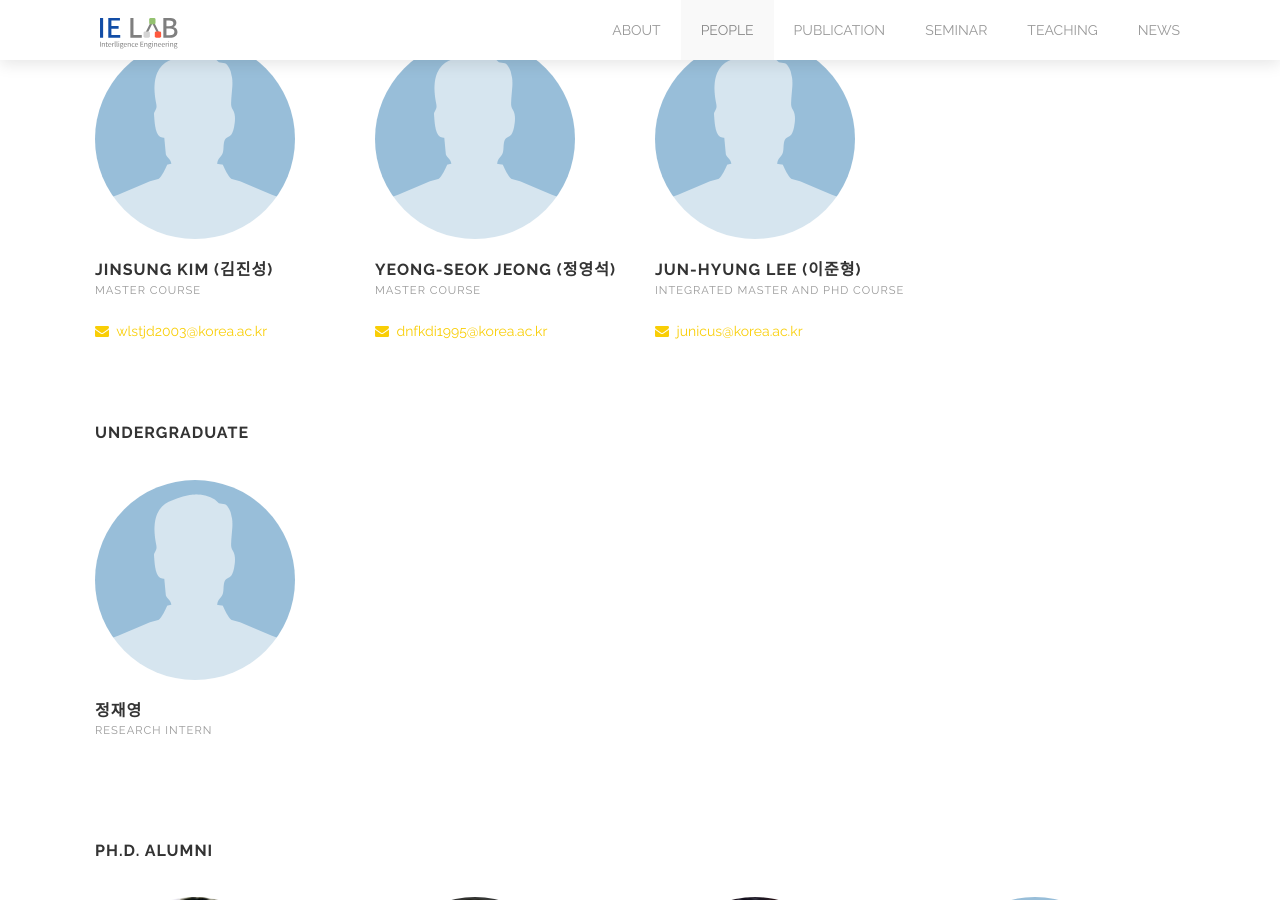
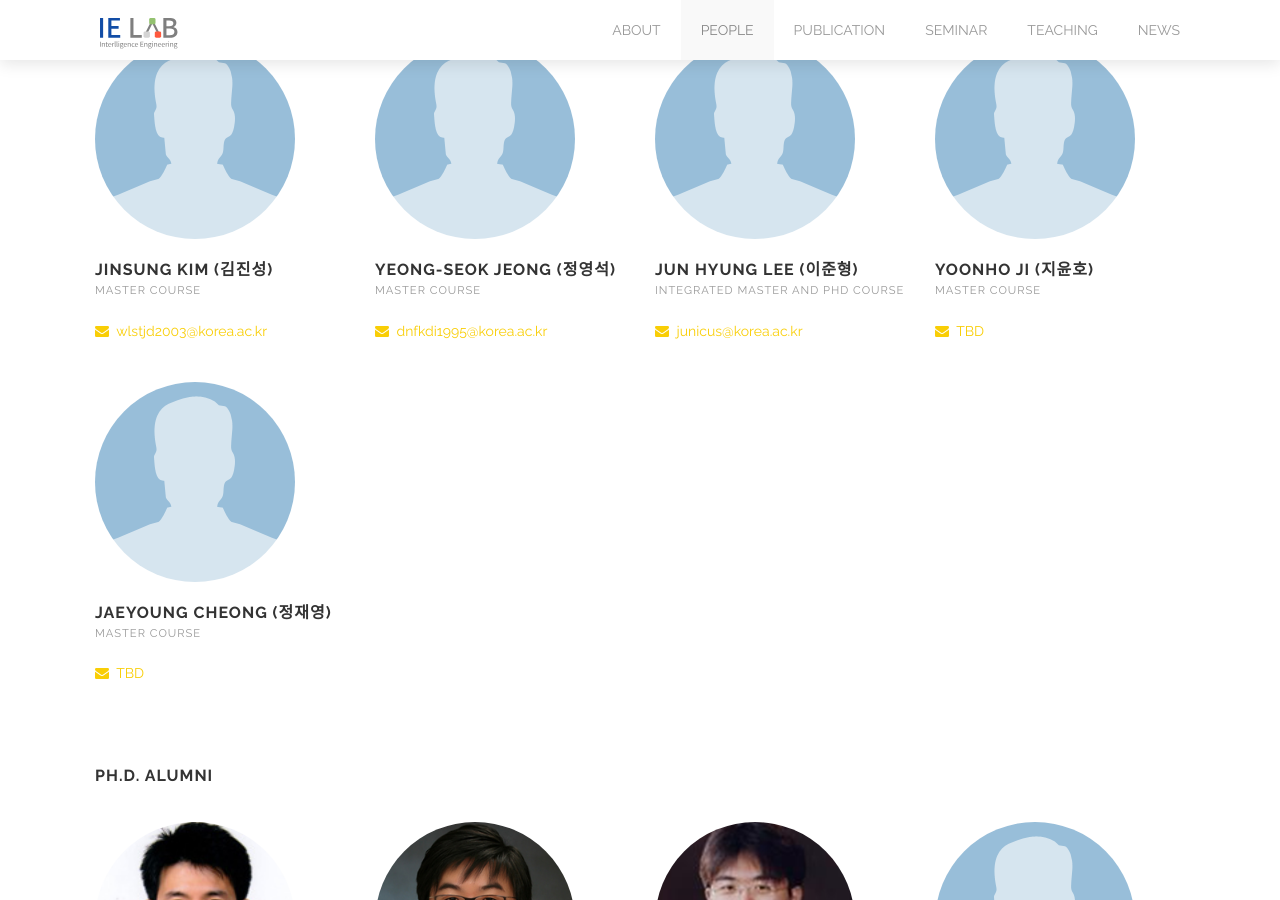
Before and after one commit to kuielab/kuielab.github.io, a Jekyll site: the page built from people.html, in a window 1280 px wide and 900 px high, scrolled down 1349 px. Built offline with Jekyll 4.4.1, drawn with Linux system fonts in a browser that asks for light colours.

Commit message:
Update people.html

```diff
--- a/people.html
+++ b/people.html
@@ -41,16 +41,18 @@ people:
         position: Master Course
         avatar: images/avatar/noface.png
         email: dnfkdi1995@korea.ac.kr
-      - name: Jun-Hyung Lee (이준형)
+      - name: Jun Hyung Lee (이준형)
         position: Integrated master and phd Course
         avatar: images/avatar/noface.png
         email: junicus@korea.ac.kr
-  - position: Undergraduate
-    members:
-      - name: 정재영
-        position: Research Intern
+      - name: Yoonho Ji (지윤호)
+        position: Master Course
         avatar: images/avatar/noface.png
-        email:
+        email: TBD
+      - name: Jaeyoung Cheong (정재영)
+        position: Master Course
+        avatar: images/avatar/noface.png
+        email: TBD
 
   - position: PH.D. Alumni
     members:
```
